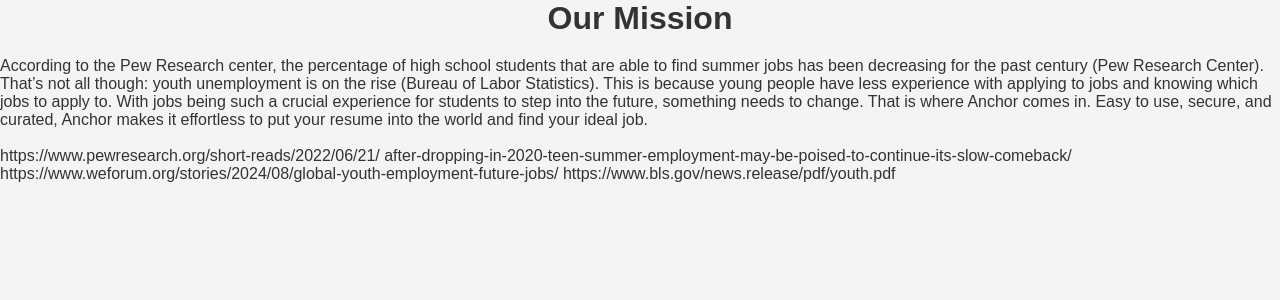
After one commit to zharai/zharai.github.io, a Flask app: page /about in a window 1280 px wide. The commit adds this page. Shown: the top 300 px of the page. Run offline with Flask 3, Linux system fonts and the light colour scheme.

Commit message:
Fixed up some HTML pages, added an about page

```diff
--- a/main.py
+++ b/main.py
@@ -10,7 +10,7 @@
 
 #Initialize the Flask Application
 app = Flask(__name__, template_folder="templates")
-app.secret_key = "hi3u4h" #Secrect key for session management
+app.secret_key = "hi3u4h" #Secret key for session management
 app.config['SQLALCHEMY_DATABASE_URI'] = 'sqlite:///info.sqlite3' #database configuration
 app.config["SQLALCHEMY_TRACK_MODIFICATIONS"] = False
 app.permanent_session_lifetime = timedelta(days=30) #Session duration
@@ -70,6 +70,10 @@
 @app.route("/home")
 def home():
     return render_template("homepage.html")
+
+@app.route("/about")
+def about():
+    return render_template("about.html")
 
 # Redirect root URL to the homepage
 @app.route("/")
--- /dev/null
+++ b/templates/about.html
@@ -0,0 +1,31 @@
+{% extends "base.html" %}
+
+{% block title %}
+About Page
+{% endblock %}
+
+{% block content %}
+    <div class="Research and Sources">
+
+        <h1>Our Mission</h1>
+        <a>
+            According to the Pew Research center, the percentage of high school students that are able to find
+            summer jobs has been decreasing for the past century (Pew Research Center).
+            That’s not all though: youth unemployment is on the rise (Bureau of Labor Statistics).
+            This is because young people have less experience with applying to jobs and knowing which jobs to apply to.
+            With jobs being such a crucial experience for students to step into the future, something needs to change.
+            That is where Anchor comes in. Easy to use, secure, and curated,
+            Anchor makes it effortless to put your resume into the world and find your ideal job.
+
+        </a>
+        <br>
+        <br>
+        <a>
+            https://www.pewresearch.org/short-reads/2022/06/21/
+            after-dropping-in-2020-teen-summer-employment-may-be-poised-to-continue-its-slow-comeback/
+            https://www.weforum.org/stories/2024/08/global-youth-employment-future-jobs/
+            https://www.bls.gov/news.release/pdf/youth.pdf
+
+        </a>
+    </div>
+{% endblock %}
--- a/templates/admin_panel.html
+++ b/templates/admin_panel.html
@@ -5,11 +5,6 @@
 {% endblock %}
 
 {% block content %}
-
-<head>
-    <meta charset="UTF-8">
-    <title>Admin Panel</title>
-</head>
 <body>
     <h2>Job Postings - Admin Panel</h2>
 
--- a/templates/displayPage.html
+++ b/templates/displayPage.html
@@ -1,4 +1,8 @@
 {% extends "base.html" %}
+
+{% block title %}
+Job Display
+{% endblock %}
 
 {% block content %}
 <!-- <link rel="stylesheet" href="{{ url_for('static', filename='css/style.css') }}"> -->
--- a/templates/homepage.html
+++ b/templates/homepage.html
@@ -13,7 +13,7 @@
       <nav>
 
         <ul>
-          <li><a href="#">About Us</a></li>
+          <li><a href="/about">About Us</a></li>
 
         </ul>
     </nav>
```
Also changed, not shown: templates/admin_login.html (+2 -6 lines), templates/applicationPage.html (+1 -13 lines), templates/employer_login.html (+2 -7 lines), templates/employer_signup.html (+6 -4 lines).
